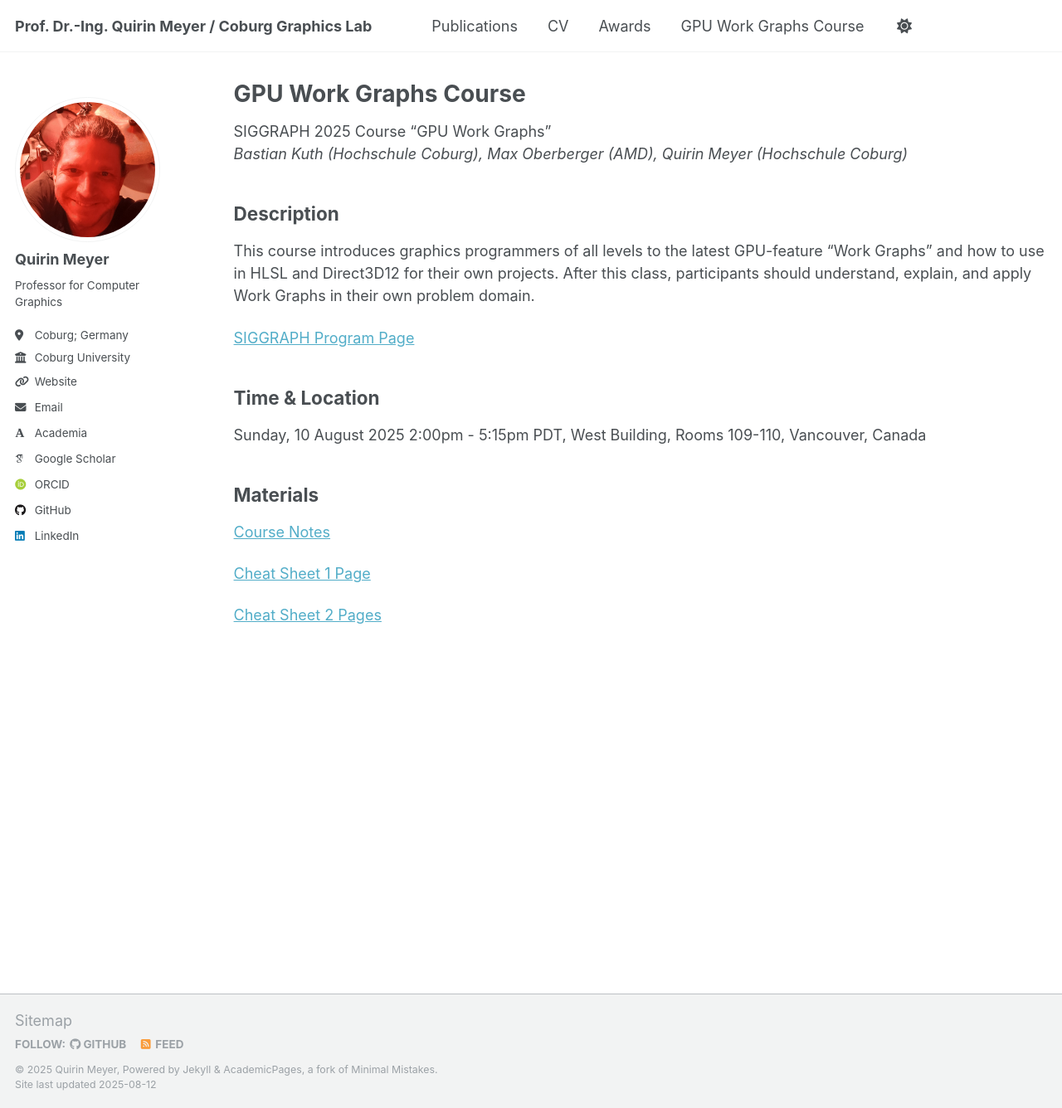
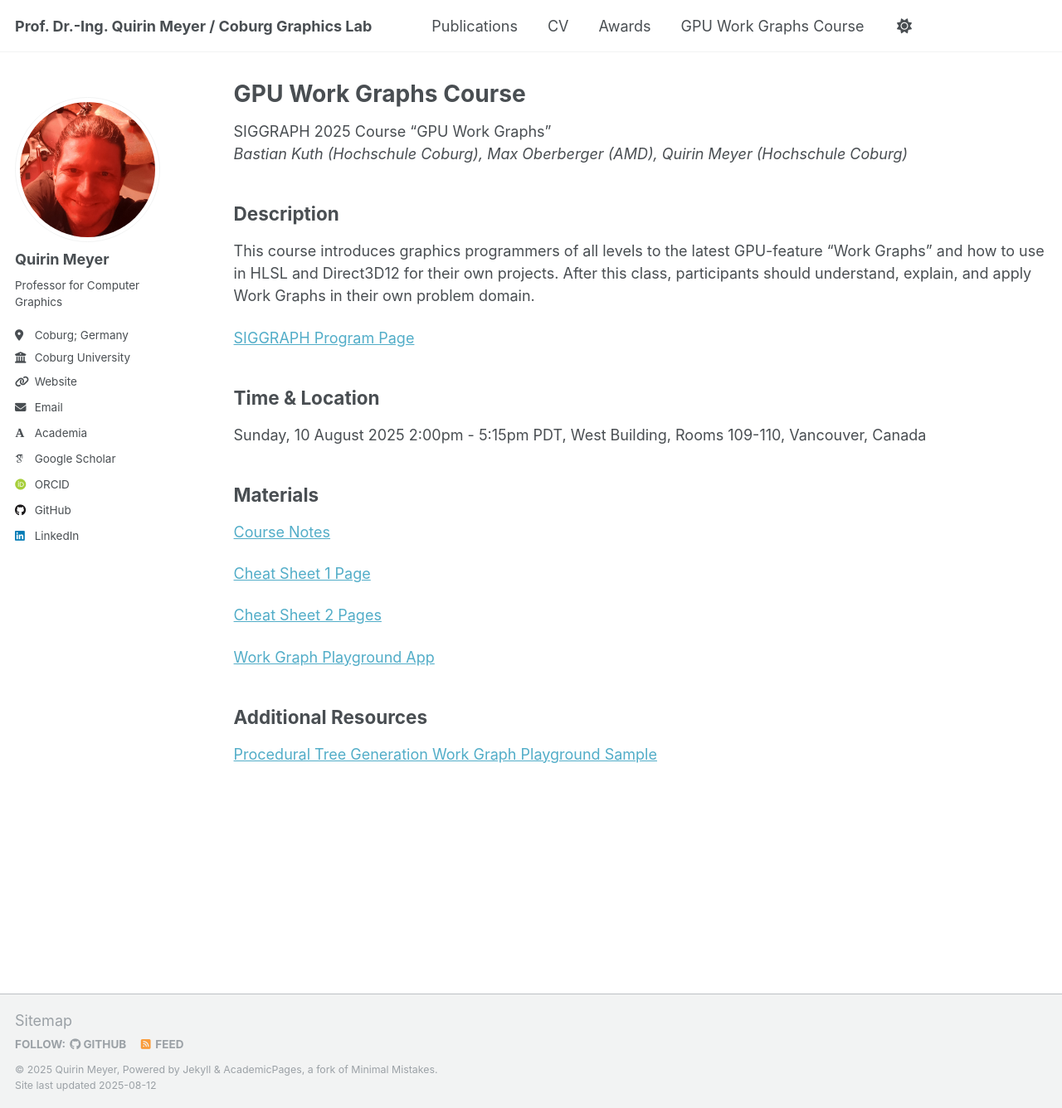
Before and after one commit to CoburgGraphicsLab/CoburgGraphicsLab.github.io, a Jekyll site: the page built from _pages/GPUWorkGraphsCourse.md, in a window 1280 px wide and 1336 px high. Shown: the whole window at 83% size. Built offline with Jekyll 4.4.1, drawn with Linux system fonts in a browser that asks for light colours; some web fonts are replaced; a script that is not in the unit is left out.

Commit message:
Add link to tree sample and too play ground resoures

```diff
--- a/_pages/GPUWorkGraphsCourse.md
+++ b/_pages/GPUWorkGraphsCourse.md
@@ -26,3 +26,9 @@
 [Cheat Sheet 1 Page](../files/Kuth25WGC1.pdf){:target="_blank"}
 
 [Cheat Sheet 2 Pages](../files/Kuth25WGC2.pdf){:target="_blank"}
+
+[Work Graph Playground App](https://github.com/GPUOpen-LibrariesAndSDKs/WorkGraphPlayground){:target="_blank"}
+
+## Additional Resources
+
+[Procedural Tree Generation Work Graph Playground Sample](https://github.com/Bloodwyn/gptree){:target="_blank"}
```
